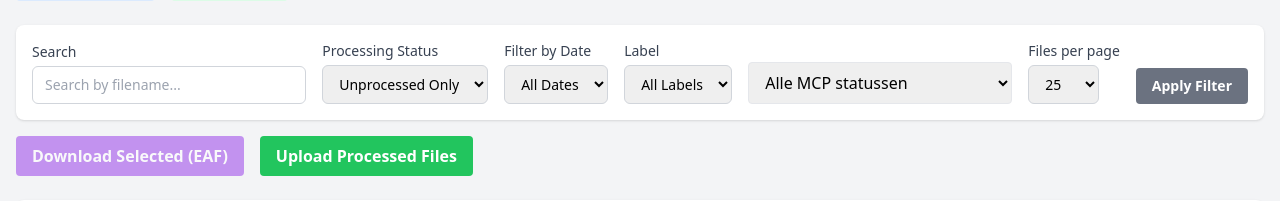
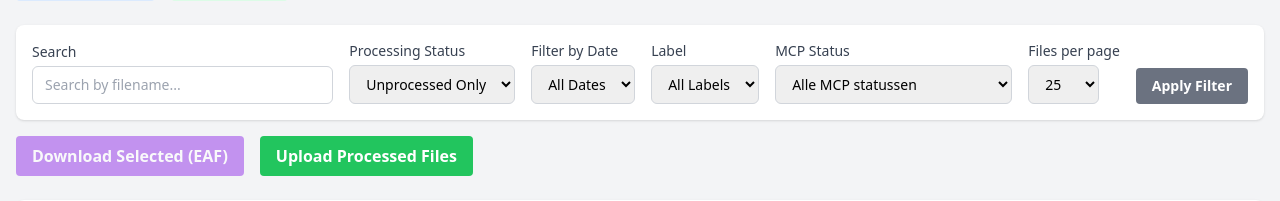
Before and after one commit to Amsterdam-Humanities-Labs/signlab_mocap-postprocessing, a PHP site: template app/views/file-list.php in a window 1280 px wide. Shown: the part 131-332 px from the top of the page. Run offline with PHP 8.4, Linux system fonts and the light colour scheme; the template is opened without the code that fills it, so the values that code supplies are empty; some libraries are stand-ins or nearby versions.

Commit message:
fix: align MCP filter dropdown markup with neighbouring filter controls

```diff
--- a/app/views/file-list.php
+++ b/app/views/file-list.php
@@ -70,7 +70,8 @@
                         </select>
                     </div>
                     <div>
-                        <select name="mcp" class="border rounded px-3 py-2">
+                        <label class="block text-sm font-medium text-gray-700 mb-1">MCP Status</label>
+                        <select name="mcp" class="border border-gray-300 rounded-md px-3 py-2 text-sm">
                             <option value="all" <?php echo $selectedMcp === 'all' ? 'selected' : ''; ?>>Alle MCP statussen</option>
                             <option value="klaar_eaf" <?php echo $selectedMcp === 'klaar_eaf' ? 'selected' : ''; ?>>MCP Klaar + EAF beschikbaar</option>
                         </select>
```
